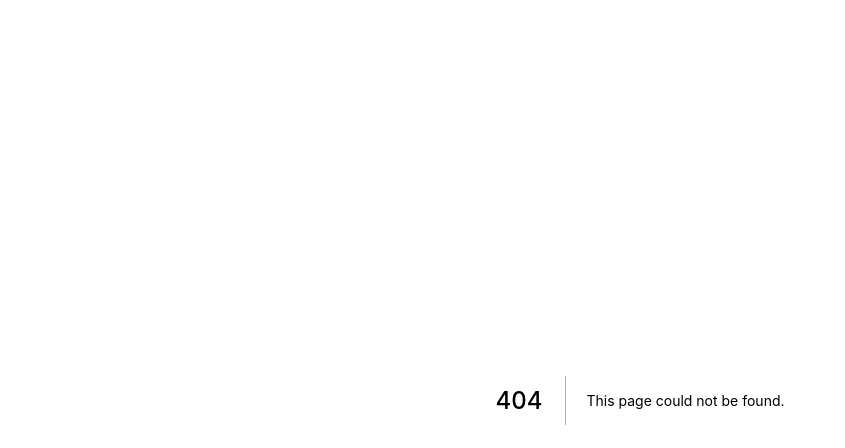
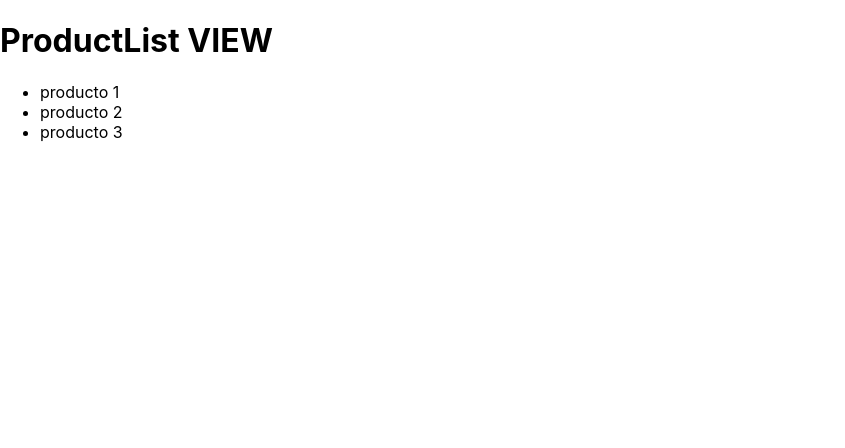
Before and after one commit to rabindranathfv/next-base-app, a Next.js app: page /product in a window 1280 px wide. Before the commit this address had no page. Shown: the top 448 px of the page, without its empty margins (0-845 px from the left). Built offline with nearby package versions, Linux system fonts and the light colour scheme.

Commit message:
dynamic route based on parameters and get parameters from next hook

```diff
--- /dev/null
+++ b/pages/product/index.tsx
@@ -0,0 +1,17 @@
+const ProductList = () => {
+  return (
+    <div>
+      <h1>ProductList VIEW</h1>
+
+      <div>
+        <ul>
+          <li>producto 1</li>
+          <li>producto 2</li>
+          <li>producto 3</li>
+        </ul>
+      </div>
+    </div>
+  );
+};
+
+export default ProductList;
```
Also changed, not shown: pages/product/[productId].tsx (added, +13 -0 lines), pages/product/sweater.tsx (added, +9 -0 lines).
